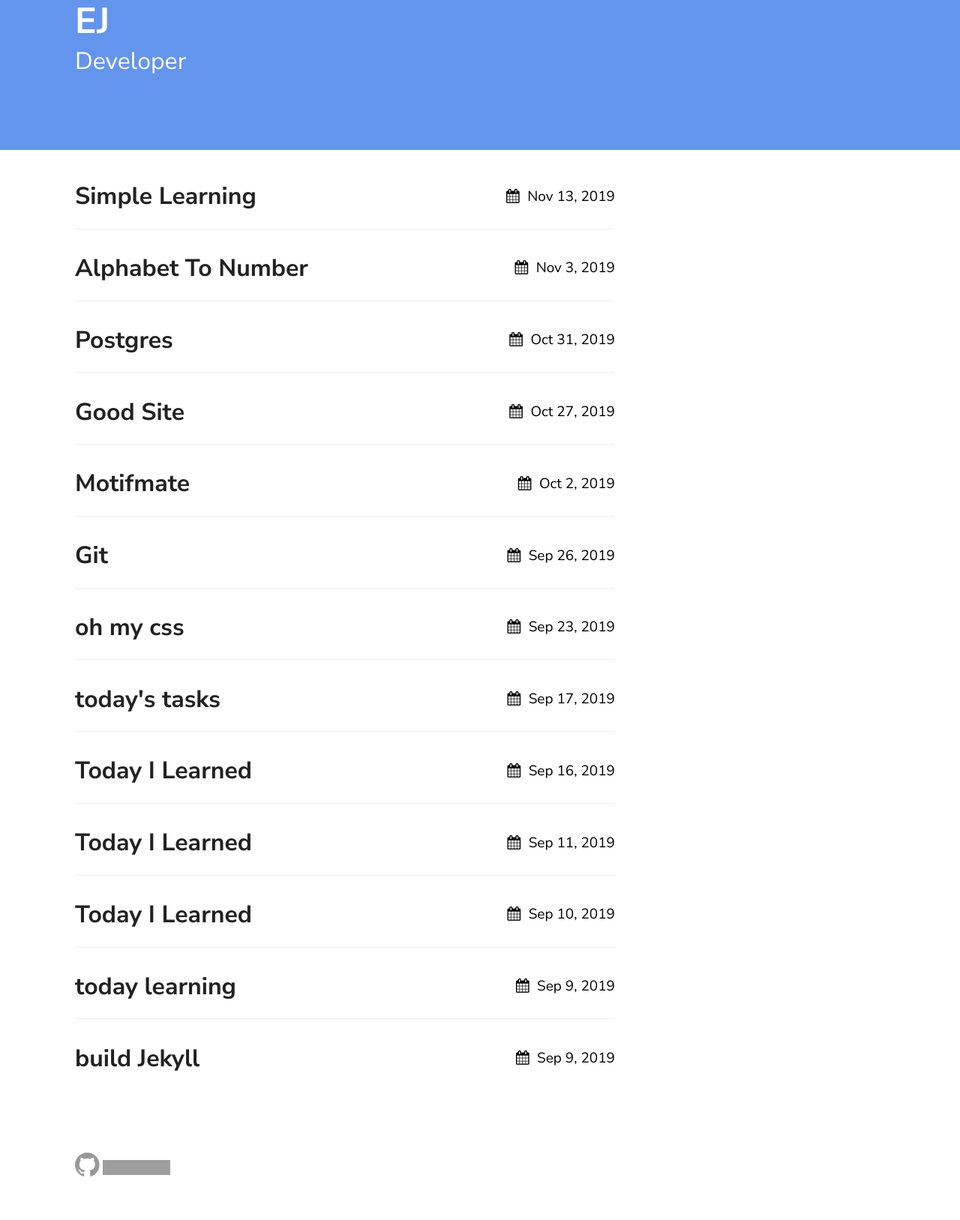
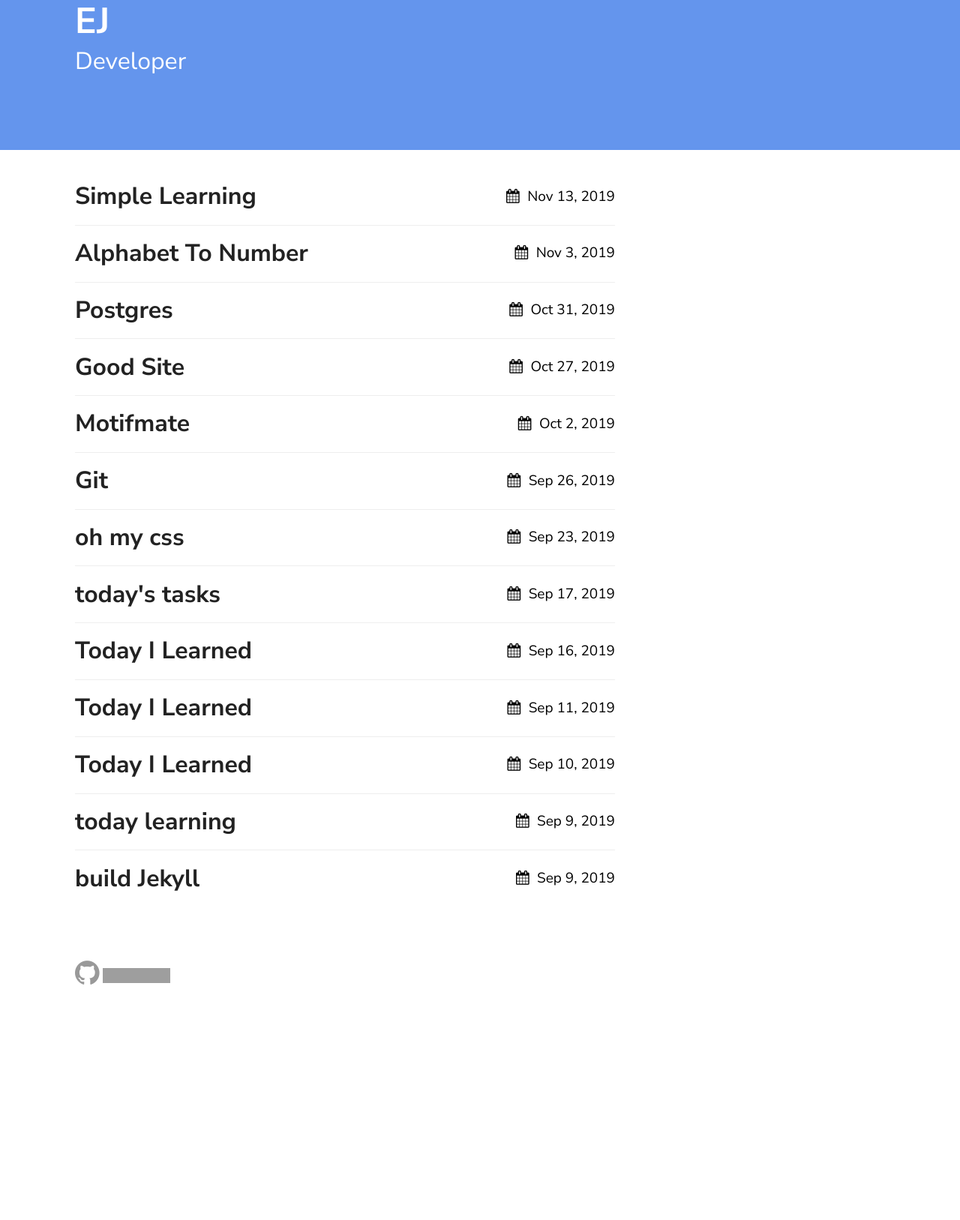
Before and after one commit to ejayyy/blog, a Jekyll site: the page built from index.md, in a window 1280 px wide. Shown: the whole page at 75% size. Built offline with Jekyll 4.4.1, drawn with Linux system fonts in a browser that asks for light colours; after the commit the page ends 1371 px from its top, so only the background shows below that; grey boxes are pictures that could not be loaded.

Commit message:
[mod] css

```diff
--- a/_sass/theme.scss
+++ b/_sass/theme.scss
@@ -48,7 +48,7 @@ h1 {
 
 h2 {
   font-weight: bold;
-  @include fluidType(28px, 32px);
+  @include fluidType(18px, 32px);
 }
 
 h4 {
@@ -202,8 +202,8 @@ footer {
   list-style-type: none;
   padding: 0;
   > li {
-    margin-bottom: 30px;
-    padding-bottom: 20px;
+    margin-bottom: 15px;
+    padding-bottom: 15px;
     &:not(:last-child) {
       border-bottom: 1px solid $lightGray;
     }
```
